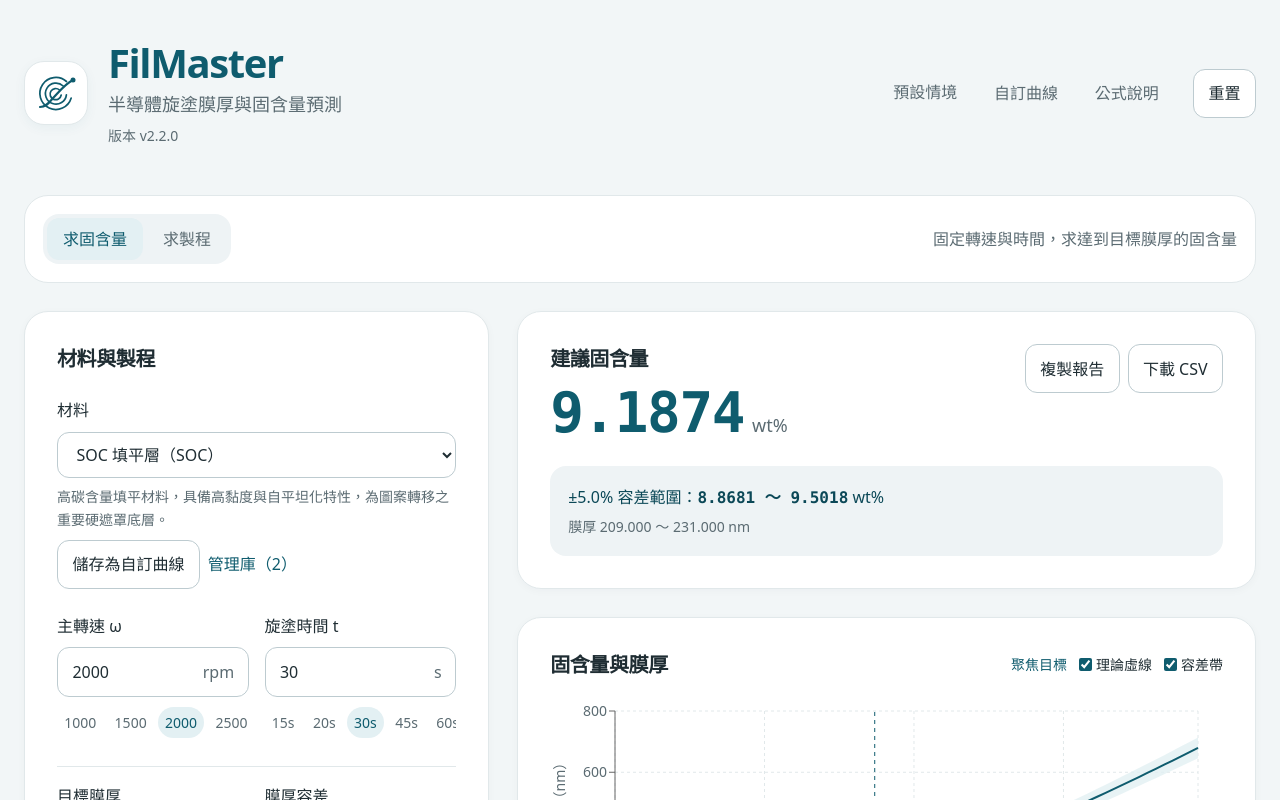
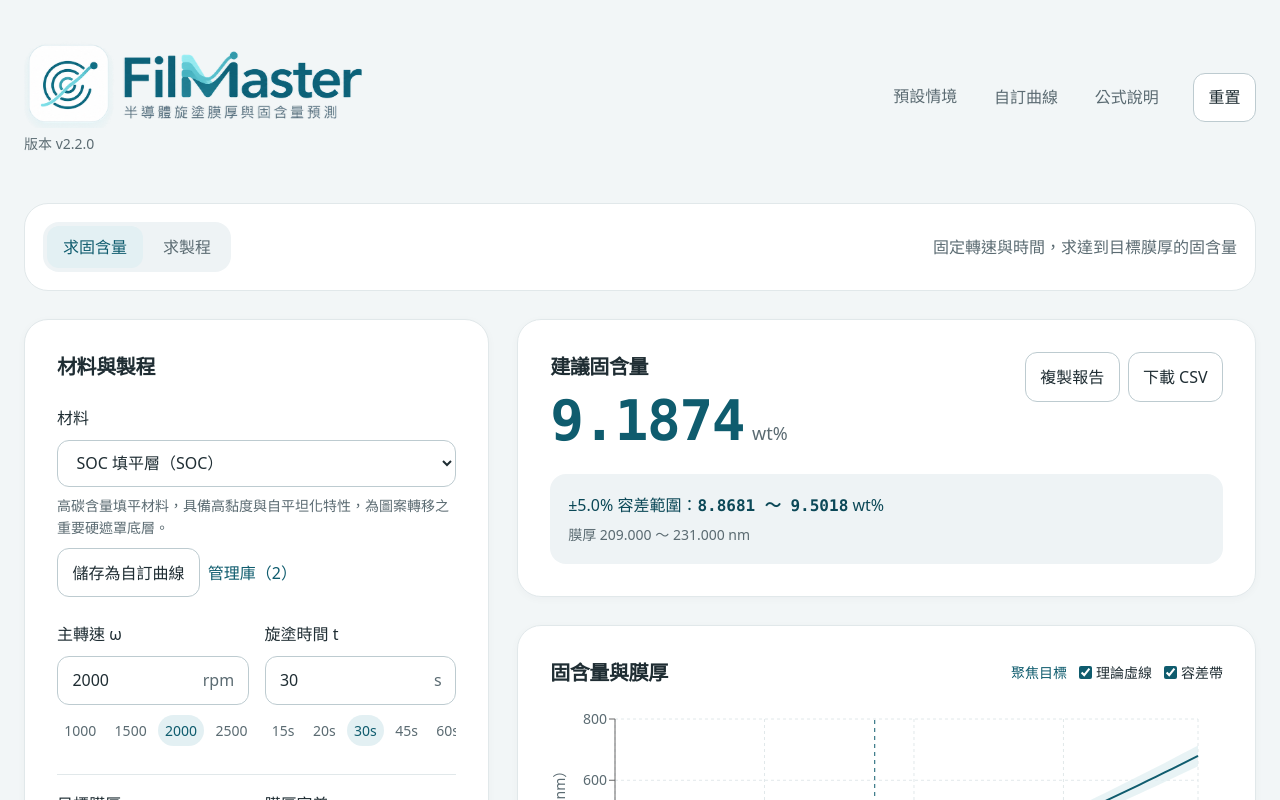
Before and after one commit to T22016AEMC/FilMaster, a React (Vite) app: page / in a window 1280 px wide. Shown: the top 800 px of the page. Built offline with nearby package versions, Linux system fonts and the light colour scheme.

Commit message:
style: 以正式 LOGO 取代自製品牌頁首與 favicon

```diff
--- a/index.html
+++ b/index.html
@@ -2,7 +2,9 @@
 <html lang="zh-TW">
   <head>
     <meta charset="UTF-8" />
-    <link rel="icon" type="image/svg+xml" href="%BASE_URL%favicon.svg" />
+    <link rel="icon" type="image/png" sizes="32x32" href="%BASE_URL%favicon-32.png" />
+    <link rel="apple-touch-icon" sizes="180x180" href="%BASE_URL%favicon-180.png" />
+    <link rel="icon" type="image/png" sizes="512x512" href="%BASE_URL%favicon-512.png" />
     <meta name="viewport" content="width=device-width, initial-scale=1.0" />
     <title>FilMaster | 半導體旋塗膜厚與固含量預測系統</title>
     <meta name="description" content="FilMaster - 高精度半導體微影光阻與 SOC 旋塗膜厚及固含量預測系統，基於 Meyerhofer 流體力學與蒸發模型。" />
--- a/scripts/sync-brand-assets.mjs
+++ /dev/null
@@ -1,16 +0,0 @@
-import {mkdirSync, readFileSync, writeFileSync} from 'node:fs';
-
-// favicon 為獨立資源，從同一份圖形與設計變數產生，不另行維護色票或路徑。
-const css = readFileSync(new URL('../src/index.css', import.meta.url), 'utf8');
-const brand = readFileSync(new URL('../src/components/BrandMark.tsx', import.meta.url), 'utf8');
-const svg = brand.match(/<svg\b[\s\S]*?<\/svg>/)[0]
-  .replace('<svg ', '<svg xmlns="http://www.w3.org/2000/svg" ')
-  .replace(/data-testid="[^"]*"\s*/g, '')
-  .replaceAll('strokeWidth=', 'stroke-width=').replaceAll('strokeLinecap=', 'stroke-linecap=')
-  .replace(/var\((--color-[\w-]+)\)/g, (_, variable) => {
-    const value = css.match(new RegExp(`${variable}:\\s*(#[0-9a-f]+);`, 'i'))?.[1];
-    if (!value) throw new Error(`找不到設計變數 ${variable}`);
-    return value;
-  });
-mkdirSync(new URL('../public/', import.meta.url), {recursive: true});
-writeFileSync(new URL('../public/favicon.svg', import.meta.url), `${svg}\n`);
--- a/src/components/BrandMark.tsx
+++ /dev/null
@@ -1,12 +0,0 @@
-/** 原創旋塗標記：同心圓弧、膜厚曲線與端點，僅作裝飾。 */
-export function BrandMark() {
-  return <span data-testid="header-logo" className="brand-mark-frame rounded-brand" aria-hidden="true">
-    <svg data-testid="brand-mark" width="48" height="48" viewBox="0 0 48 48" fill="none" stroke="var(--color-brand)" strokeWidth="1.7" strokeLinecap="round" aria-hidden="true" focusable="false">
-      <path d="M34.5 12.5A16 16 0 1 0 39.2 29" />
-      <path d="M31.2 17A10.5 10.5 0 1 0 34.4 25.8" />
-      <path d="M27.5 21A5.6 5.6 0 1 0 29.2 26" />
-      <path d="M8 38C15 38 18 32 22 28S33 15 41 11" stroke="var(--color-brand-accent)" strokeWidth="2.2" />
-      <circle cx="41" cy="11" r="2.5" fill="var(--color-brand)" stroke="none" />
-    </svg>
-  </span>;
-}
--- a/src/components/Header.tsx
+++ b/src/components/Header.tsx
@@ -1,5 +1,4 @@
 import {useState} from 'react';
-import {BrandMark} from './BrandMark';
 import {PRESET_SCENARIOS} from '../utils/resinConfigs';
 import type {PresetScenario} from '../types';
 
@@ -10,13 +9,11 @@ export function Header({onSelectPreset, activePresetId, onOpenFormula, onOpenCur
   const [presetsOpen, setPresetsOpen] = useState(false);
   return <header className="brand-header">
     <div className="mx-auto max-w-7xl px-4 sm:px-6 flex flex-wrap justify-between items-center gap-6">
-      <div className="flex items-center gap-5">
-        <BrandMark />
-        <div className="space-y-1">
-          <h1 className="brand-title">FilMaster</h1>
-          <p className="brand-subtitle">半導體旋塗膜厚與固含量預測</p>
+      <div className="space-y-1">
+          <h1 className="sr-only">FilMaster</h1>
+          <img className="brand-logo" src={`${import.meta.env.BASE_URL}brand/filmaster-logo.webp`}
+            width={1000} height={259} alt="FilMaster 半導體旋塗膜厚與固含量預測" />
           <p className="brand-version">版本 v{__APP_VERSION__}</p>
-        </div>
       </div>
       <nav className="flex flex-wrap gap-2" aria-label="次要操作">
         <div className="relative">
--- a/src/index.css
+++ b/src/index.css
@@ -101,10 +101,8 @@
 .tech-card, .tech-card-glow { background: var(--color-surface); border: 1px solid var(--color-line); box-shadow: var(--shadow-card); }
 
 .brand-header { padding-block: var(--spacing-page-block); }
-.brand-title { color: var(--color-brand); font-size: var(--text-brand-title); font-weight: 750; line-height: 1.15; letter-spacing: -.035em; }
-.brand-subtitle { color: var(--color-muted); font-size: 1.125rem; }
+.brand-logo { display: block; height: 88px; width: auto; max-width: 100%; object-fit: contain; object-position: left; }
 .brand-version { color: var(--color-muted); font-size: var(--text-xs); }
-.brand-mark-frame { display: inline-flex; align-items: center; justify-content: center; width: 4rem; height: 4rem; flex-shrink: 0; background: var(--color-surface); border: 1px solid var(--color-line); border-radius: var(--radius-brand); box-shadow: var(--shadow-brand); }
 .button-text { display: inline-flex; align-items: center; justify-content: center; padding: var(--spacing-control-y) var(--spacing-control-x); color: var(--color-muted); border-radius: var(--radius-control); font-size: var(--text-sm); font-weight: 500; }
 .button-text:hover { background: var(--color-brand-soft); color: var(--color-brand); }
 .brand-header #header-reset-btn { margin-inline-start: .75rem; }
```
Also changed, not shown: public/favicon.svg (deleted).
